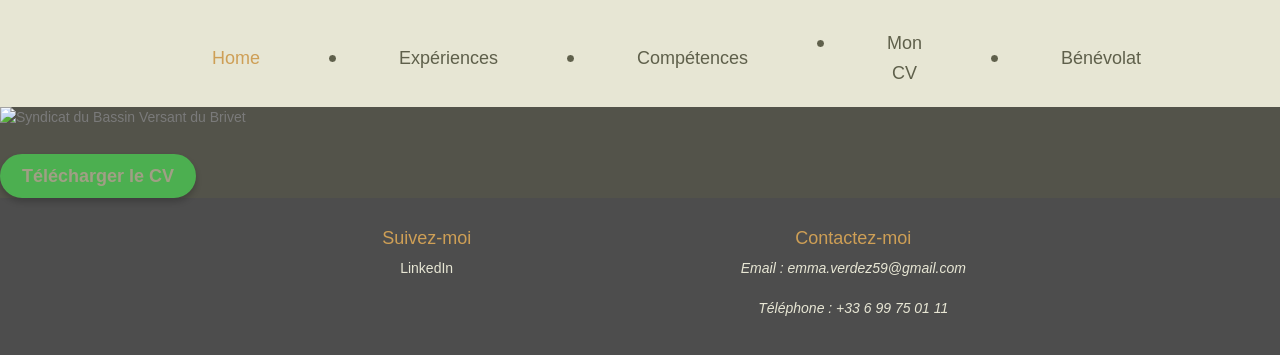
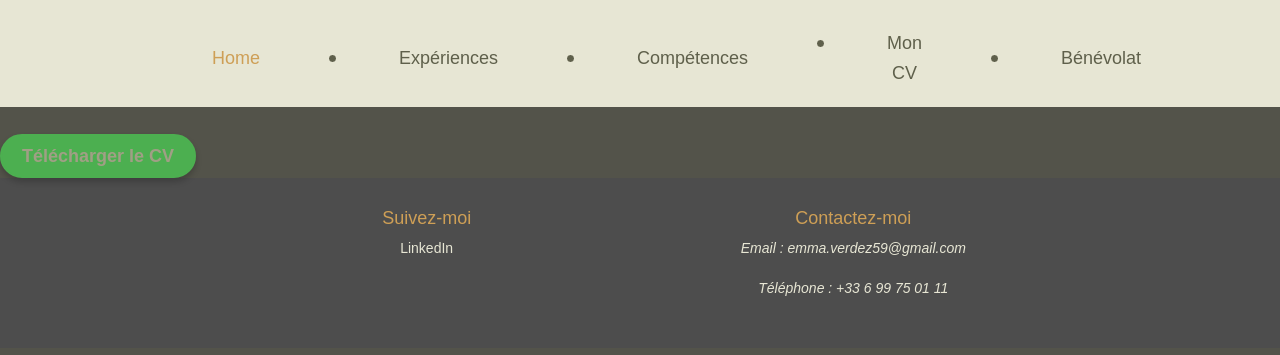
Before and after one commit to EmmaVerdez4/portfolio, a plain HTML site: page index-3.html in a window 1280 px wide. Shown: the part 341-696 px from the top of the page. Drawn offline with Linux system fonts and the light colour scheme; a web font is replaced by a local one.

Commit message:
8ème commit

```diff
--- a/index-3.html
+++ b/index-3.html
@@ -39,9 +39,6 @@
 	</header>
 <!--==============================Content=================================-->
  <div>
-	<div class="experience-image">
-		<img src="CV-Emma-VERDEZ.pdf" alt="Syndicat du Bassin Versant du Brivet">
-	</div>
 	<a href="CV-Emma-VERDEZ.pdf" class="btn">Télécharger le CV</a>
  </div>
 <!--==============================footer=================================-->
```
